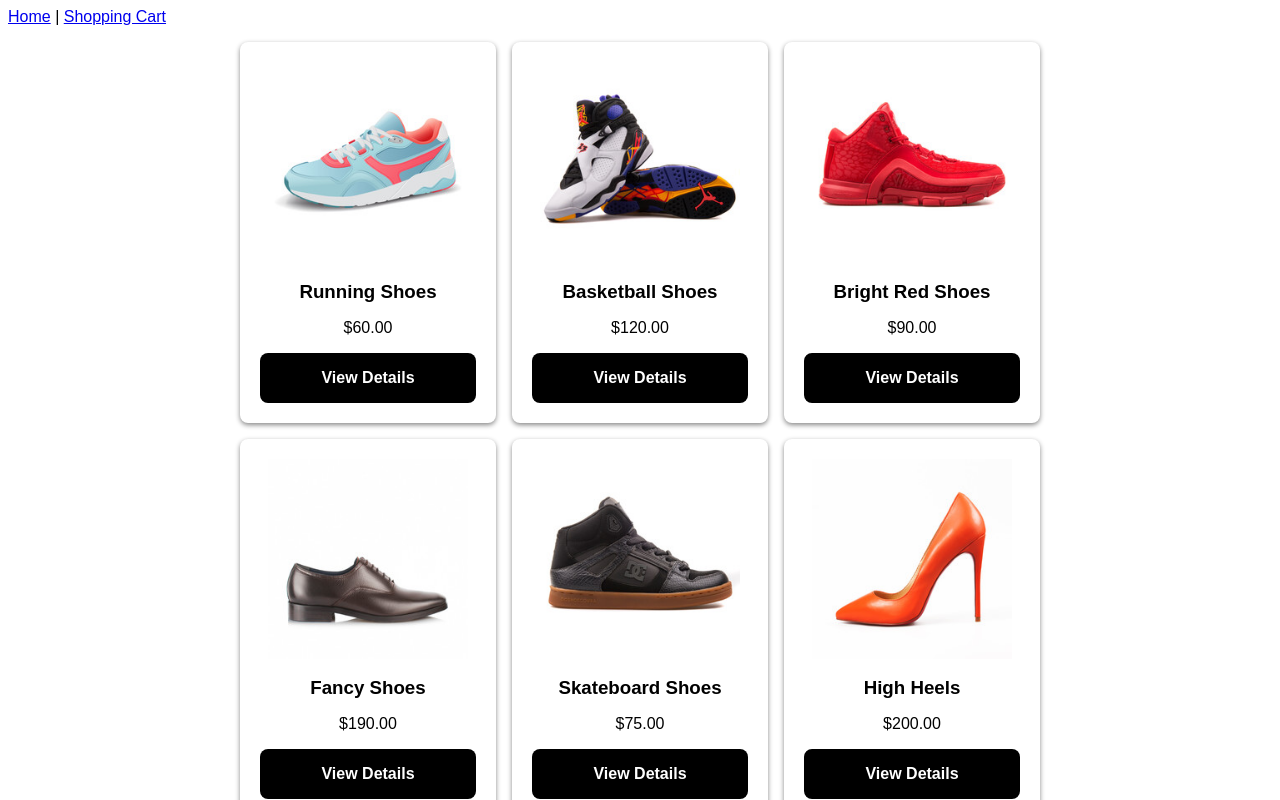
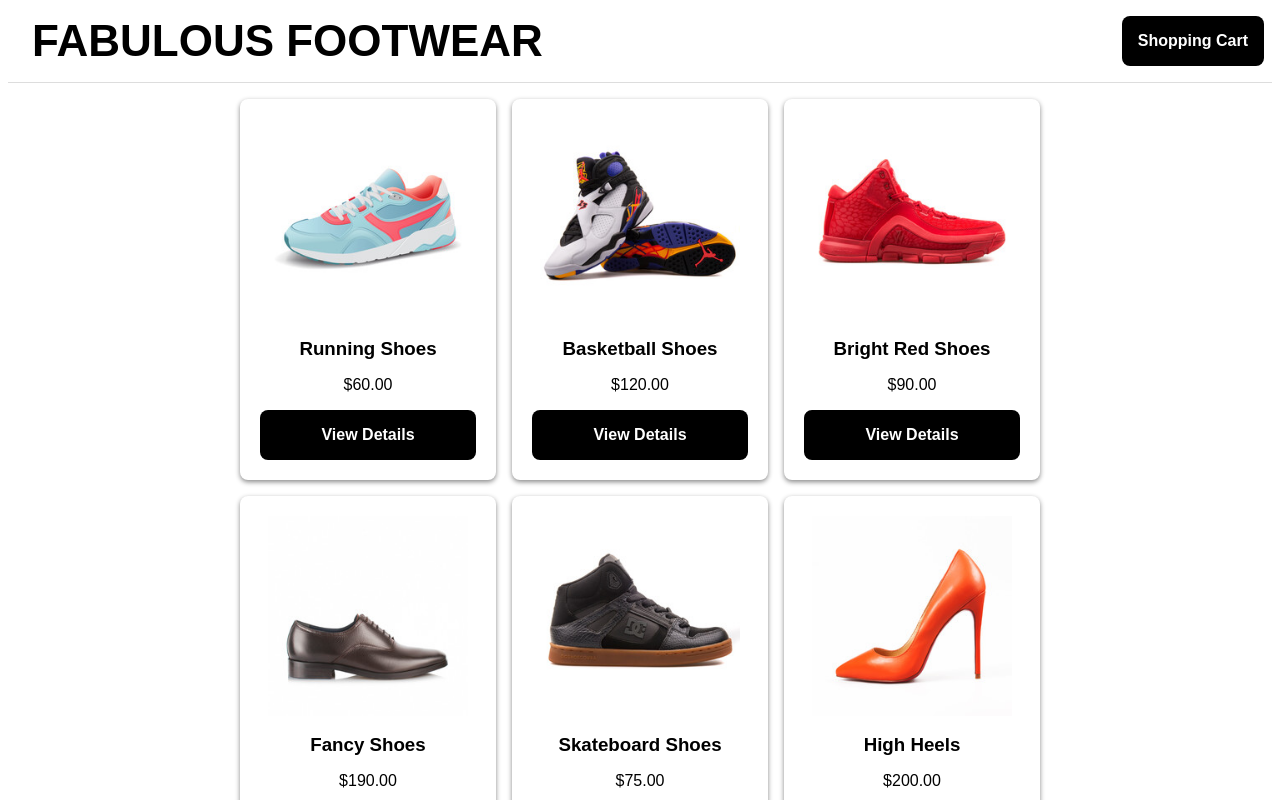
Before and after one commit to BenjaminKyhn/vue-full-stack, a Vue app in the folder frontend/: page /products in a window 1280 px wide. Shown: the top 800 px of the page. Built offline with nearby package versions, Linux system fonts and the light colour scheme.

Commit message:
part 1-9

```diff
--- a/frontend/src/App.vue
+++ b/frontend/src/App.vue
@@ -1,9 +1,6 @@
 <template>
   <div id="app">
-    <div id="nav">
-      <router-link to="/">Home</router-link> |
-      <router-link to="/cart">Shopping Cart</router-link>
-    </div>
+    <nav-bar/>
     <router-view/>
   </div>
 </template>
@@ -32,3 +29,9 @@
     padding: 16px;
   }
 </style>
+<script>
+  import NavBar from "./components/NavBar";
+  export default {
+    components: {NavBar}
+  }
+</script>
--- a/frontend/src/components/HelloWorld.vue
+++ /dev/null
@@ -1,58 +0,0 @@
-<template>
-  <div class="hello">
-    <h1>{{ msg }}</h1>
-    <p>
-      For a guide and recipes on how to configure / customize this project,<br>
-      check out the
-      <a href="https://cli.vuejs.org" target="_blank" rel="noopener">vue-cli documentation</a>.
-    </p>
-    <h3>Installed CLI Plugins</h3>
-    <ul>
-      <li><a href="https://github.com/vuejs/vue-cli/tree/dev/packages/%40vue/cli-plugin-babel" target="_blank" rel="noopener">babel</a></li>
-      <li><a href="https://github.com/vuejs/vue-cli/tree/dev/packages/%40vue/cli-plugin-eslint" target="_blank" rel="noopener">eslint</a></li>
-    </ul>
-    <h3>Essential Links</h3>
-    <ul>
-      <li><a href="https://vuejs.org" target="_blank" rel="noopener">Core Docs</a></li>
-      <li><a href="https://forum.vuejs.org" target="_blank" rel="noopener">Forum</a></li>
-      <li><a href="https://chat.vuejs.org" target="_blank" rel="noopener">Community Chat</a></li>
-      <li><a href="https://twitter.com/vuejs" target="_blank" rel="noopener">Twitter</a></li>
-      <li><a href="https://news.vuejs.org" target="_blank" rel="noopener">News</a></li>
-    </ul>
-    <h3>Ecosystem</h3>
-    <ul>
-      <li><a href="https://router.vuejs.org" target="_blank" rel="noopener">vue-router</a></li>
-      <li><a href="https://vuex.vuejs.org" target="_blank" rel="noopener">vuex</a></li>
-      <li><a href="https://github.com/vuejs/vue-devtools#vue-devtools" target="_blank" rel="noopener">vue-devtools</a></li>
-      <li><a href="https://vue-loader.vuejs.org" target="_blank" rel="noopener">vue-loader</a></li>
-      <li><a href="https://github.com/vuejs/awesome-vue" target="_blank" rel="noopener">awesome-vue</a></li>
-    </ul>
-  </div>
-</template>
-
-<script>
-export default {
-  name: 'HelloWorld',
-  props: {
-    msg: String
-  }
-}
-</script>
-
-<!-- Add "scoped" attribute to limit CSS to this component only -->
-<style scoped>
-h3 {
-  margin: 40px 0 0;
-}
-ul {
-  list-style-type: none;
-  padding: 0;
-}
-li {
-  display: inline-block;
-  margin: 0 10px;
-}
-a {
-  color: #42b983;
-}
-</style>
--- /dev/null
+++ b/frontend/src/components/NavBar.vue
@@ -0,0 +1,45 @@
+<template>
+    <div id="nav-bar">
+        <router-link to="/products" id="products-link">
+            <h1>FABULOUS FOOTWEAR</h1>
+        </router-link>
+        <router-link to="/cart" id="cart-link">
+            <button>Shopping Cart</button>
+        </router-link>
+    </div>
+</template>
+
+<script>
+    export default {
+        name: "NavBar"
+    }
+</script>
+
+<style scoped>
+    #nav-bar {
+        border-bottom: 1px solid #ddd;
+        height: 75px;
+        width: 100%;
+    }
+
+    #products-link {
+        text-align: center;
+        display: block;
+        color: black;
+        font-size: 22px;
+        left: 32px;
+        position: absolute;
+        top: 16px;
+        text-decoration: none;
+    }
+
+    #products-link h1 {
+        margin: 0;
+    }
+
+    #cart-link {
+        position: absolute;
+        right: 16px;
+        top: 16px;
+    }
+</style>
```
